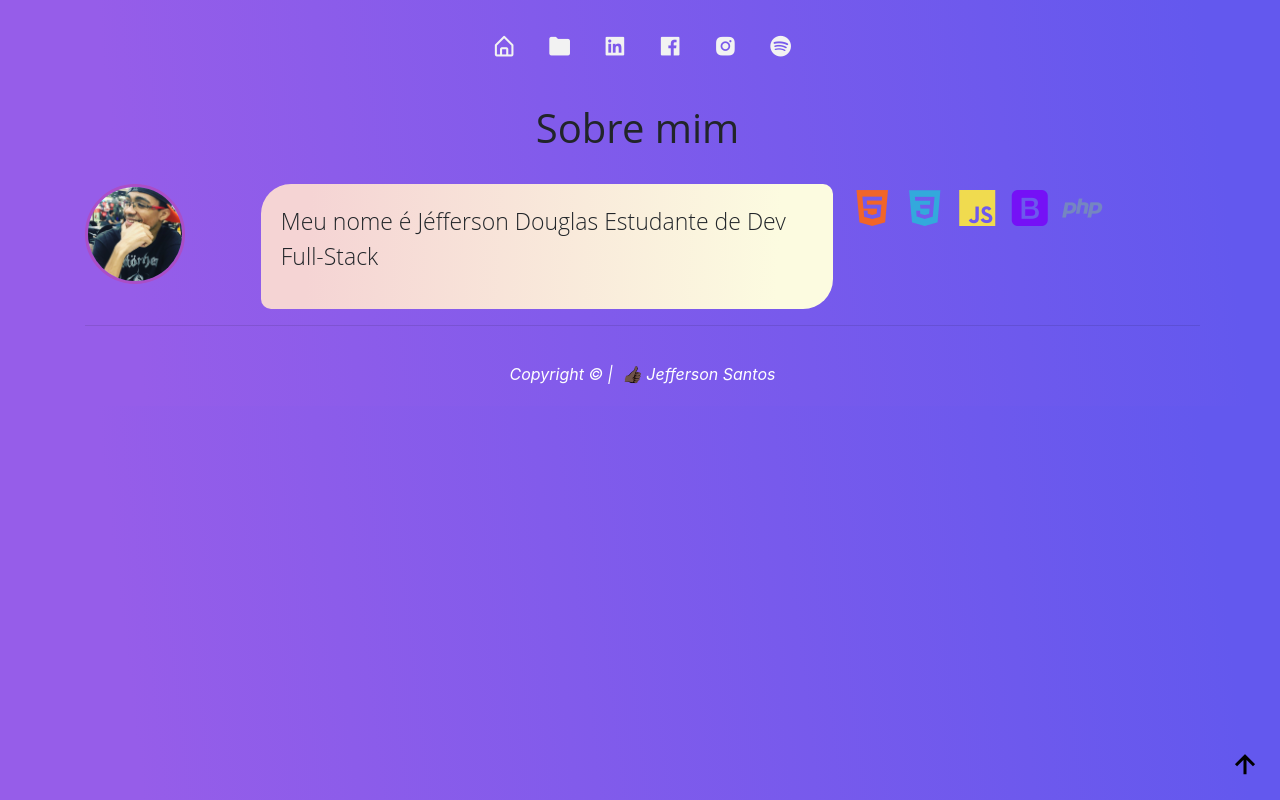
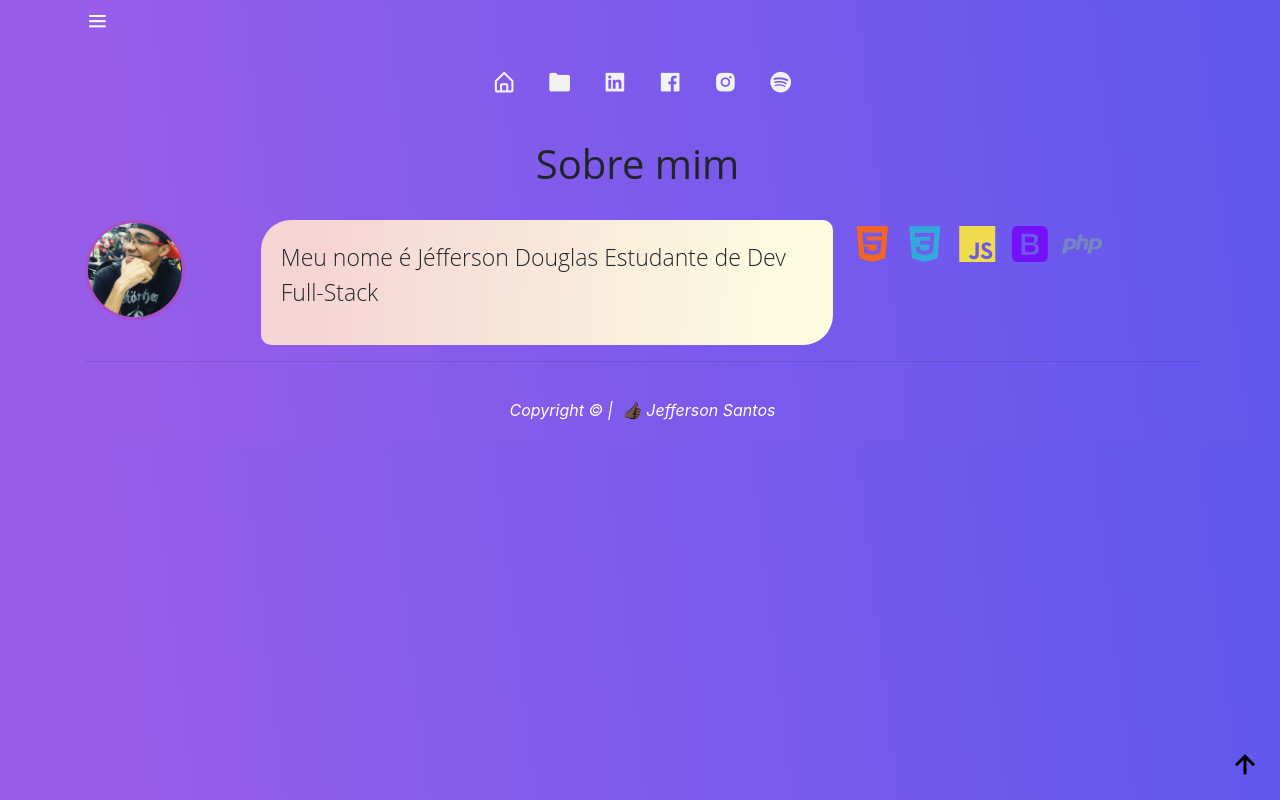
Before and after one commit to jersdouglas/portfolio, a plain HTML site: page index.html in a window 1280 px wide. Drawn offline with nearby package versions, Linux system fonts and the light colour scheme; files whose address does not match are found by name.

Commit message:
Add files via upload

```diff
--- a/CSS/estilo.css
+++ b/CSS/estilo.css
@@ -146,3 +146,25 @@ div a:hover{
 	color: rgb(117, 0, 138);
 	text-decoration-color: rgba(rgba(255, 0, 0, 0), rgba(0, 128, 0, 0), rgba(0, 0, 255, 0));
 }
+/* Menu Lateral */
+nav{
+    justify-content: center;
+    display: flex;
+    position: absolute;
+    transition: all 1s;
+}
+input[type="checkbox"]{
+    display: none;
+   }
+.btn-menu{
+	color: white;
+	cursor: pointer;
+	z-index: 1;
+}
+.btn-menu:hover{
+    border: 2px solid white;
+	border-radius: 10px;
+}
+input[type="checkbox"]:checked ~ nav{
+    transform: translateY(-120px);
+}
--- a/index.html
+++ b/index.html
@@ -29,6 +29,10 @@
     <link rel="stylesheet" href="app.js">
   </head>
 <body class="container">
+  <input type="checkbox" id="check">
+          <label for="check">
+          <i class='bx bx-menu bx-sm menu btn-menu'></i>
+          </label>
   <nav class="navbar justify-content-center ">
 
         <ul>
@@ -55,10 +59,6 @@
           <li class="btn spotify"><a href="spotify.html">
             <i class='bx bxl-spotify bx-sm bx-tada-hover'></i>
           </a></li>
-
-          <!--<li class="btn menu"><a href="#">
-            <i class='bx bxl-menu bx-sm bx-menu'></i>
-          </a></li>-->
         </ul>
   </nav>
     <h1 class="sobreMim">Sobre mim</h1><br>
```
